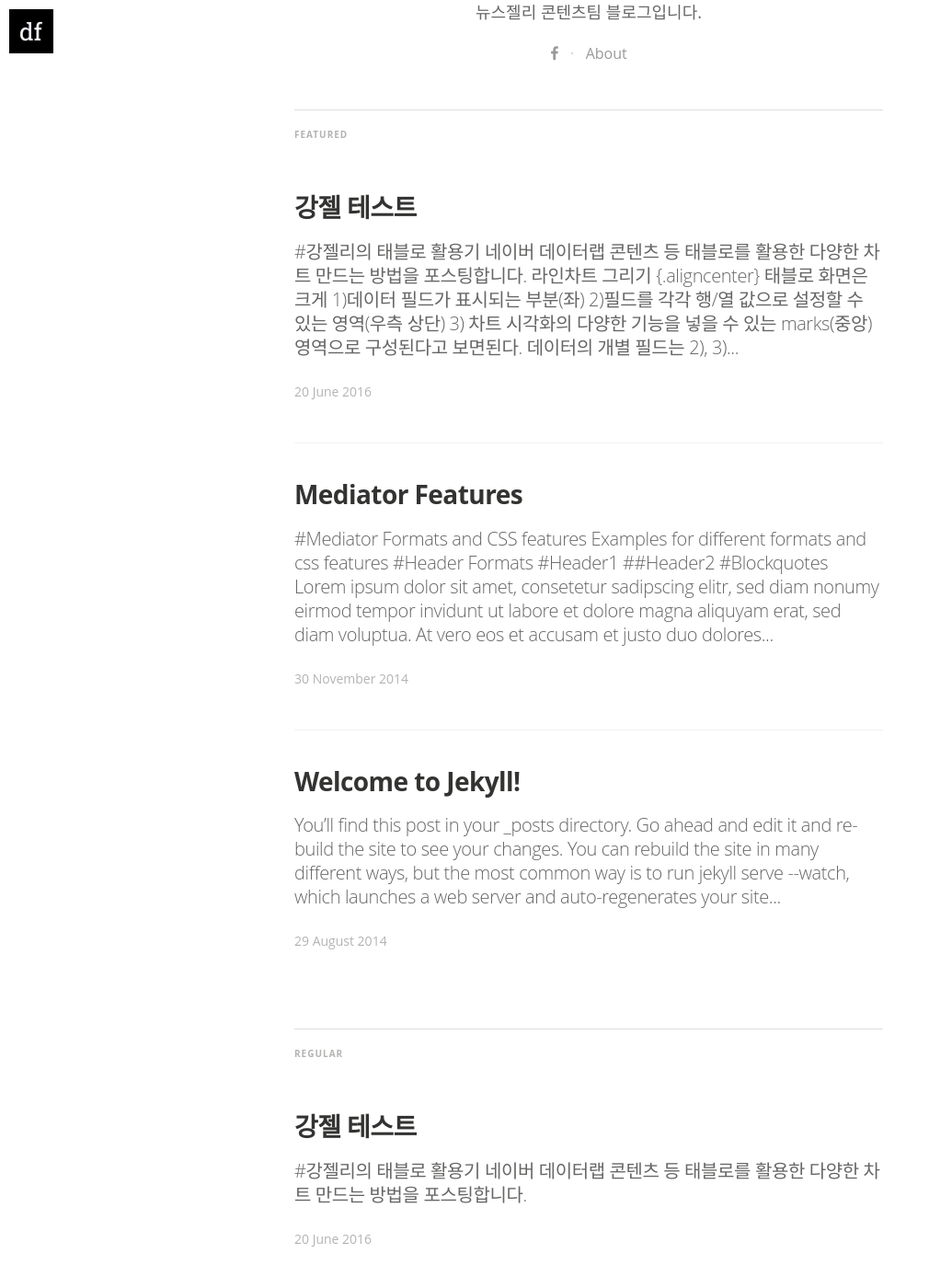
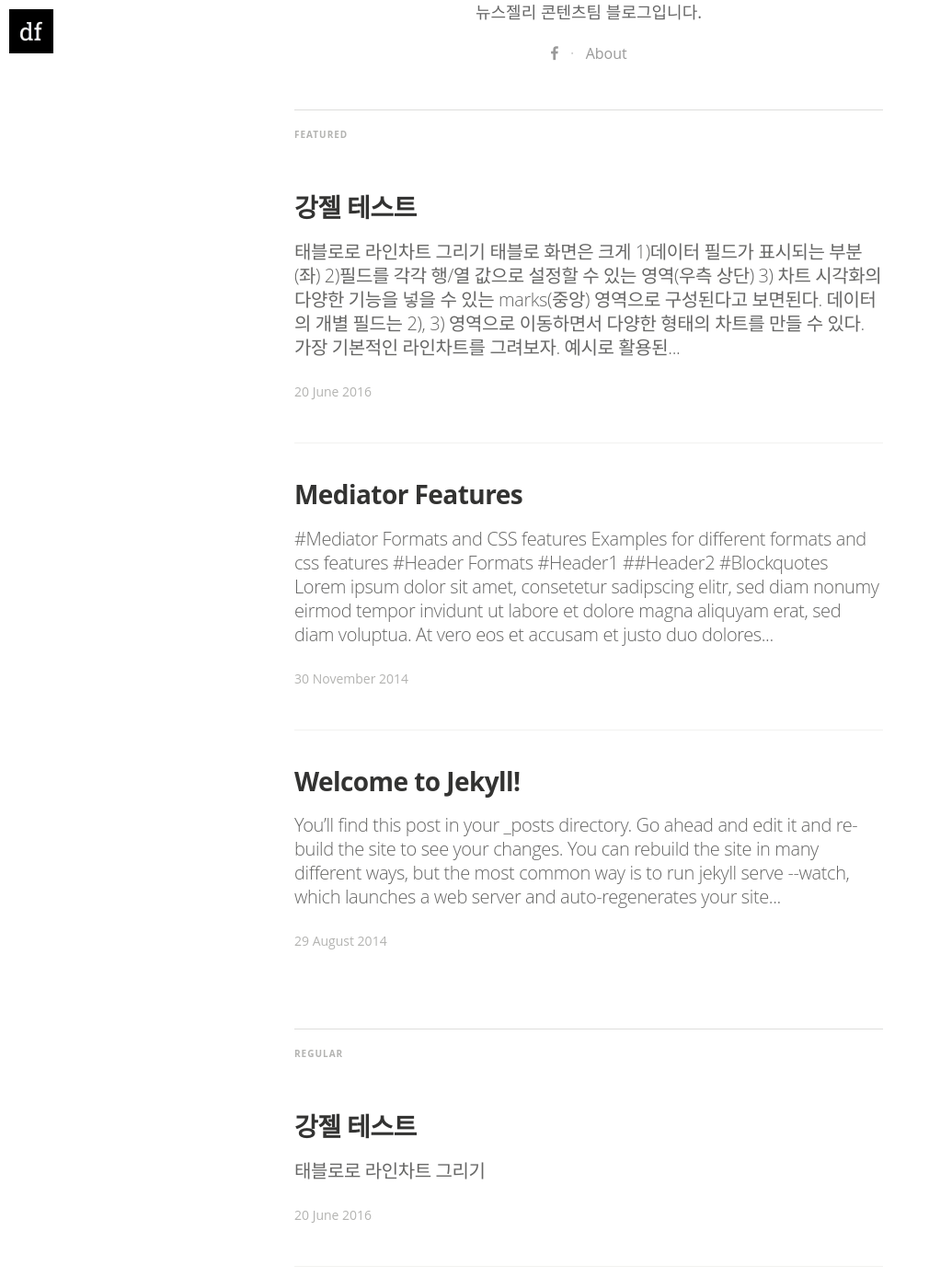
Before and after one commit to NewsJelly/blog-contents, a Jekyll site: the page built from index.html, in a window 1280 px wide and 1400 px high, scrolled down 592 px. Shown: the whole window at 92% size, without its empty margins (0-1010 px from the left). Built offline with Jekyll 4.4.1, drawn with Linux system fonts in a browser that asks for light colours; nearby versions of some CDN libraries; some web fonts are replaced; the list of posts is cut into pages by our own code.

Commit message:
Update 2016-06-20-kangjell_testl.markdown

```diff
--- a/_posts/2016-06-20-kangjell_testl.markdown
+++ b/_posts/2016-06-20-kangjell_testl.markdown
@@ -8,21 +8,18 @@
 image2: /assets/article_images/2014-11-30-mediator_features/night-track-mobile.JPG
 ---
 
-#강젤리의 태블로 활용기
->네이버 데이터랩 콘텐츠 등 태블로를 활용한 다양한 차트 만드는 방법을 포스팅합니다.
+## 태블로로 라인차트 그리기
 
-## 라인차트 그리기
-
-![image](https://cloud.githubusercontent.com/assets/10662638/16186494/c7cea22a-3705-11e6-9719-21ed75f7fc13.png){.aligncenter}
+![image](https://cloud.githubusercontent.com/assets/10662638/16186494/c7cea22a-3705-11e6-9719-21ed75f7fc13.png)
 > 태블로 화면은 크게 1)데이터 필드가 표시되는 부분(좌) 2)필드를 각각 행/열 값으로 설정할 수 있는 영역(우측 상단) 3) 차트 시각화의 다양한 기능을 넣을 수 있는 marks(중앙) 영역으로 구성된다고 보면된다. 데이터의 개별 필드는 2), 3) 영역으로 이동하면서 다양한 형태의 차트를 만들 수 있다.
 
-![image](https://cloud.githubusercontent.com/assets/10662638/16186610/6dc3c70a-3706-11e6-8b3c-feff06f938bf.png){.aligncenter}
+![image](https://cloud.githubusercontent.com/assets/10662638/16186610/6dc3c70a-3706-11e6-8b3c-feff06f938bf.png)
 > 가장 기본적인 라인차트를 그려보자. 예시로 활용된 데이터는 제주+자연(섬, 오름, 해변, 폭포) 키워드 검색량 데이터다. '날짜' 필드는 '열' 영역으로 '검색량' 필드는 '행' 영역으로 드래그 앤 드롭해 연도별 검색량 차트를 그린다.(여기까지 하면 라인이 하나 있는 차트가 만들어진다.) 연도에 따른 키워드별 검색량을 비교하는 라인차트를 그리고 싶을 때에는 '키워드' 필드를 marks 영역에 있는 color 부분으로 드래그 앤 드롭한다. 키워드별 색을 달리하는 라인그래프가 그려진다.
 
-![image](https://cloud.githubusercontent.com/assets/10662638/16186741/22cf4f7a-3707-11e6-80a7-3f23769eac92.png){.aligncenter}
+![image](https://cloud.githubusercontent.com/assets/10662638/16186741/22cf4f7a-3707-11e6-80a7-3f23769eac92.png)
 > 이제 마지막으로 라인 그래프에 검색량 수치를 굵기로 표현해보자. 방법은 '검색량' 필드를 marks 영역에 있는 size 부분으로 이동시킨다. 검색량이 많을 수록 라인 그래프가 두꺼워지는 것을 볼 수 있다. 이후 size를 조정하거나, color 기능 내 투명도를 조정해서 시각적으로 잘 보이도록 만들수도 있다.
 
-![image](https://cloud.githubusercontent.com/assets/10662638/16186834/c778beee-3707-11e6-8859-d3e532f50ea6.png){.aligncenter}
+![image](https://cloud.githubusercontent.com/assets/10662638/16186834/c778beee-3707-11e6-8859-d3e532f50ea6.png)
 > 참고) 완성된 예시 대시보드 이미지
 
-위의 차트를 활용해 제작한 네이버 데이터랩 4화 '우리도 떠나요~! 제주여행' [태블로 콘텐츠](https://public.tableau.com/views/_0617/0616_text?:embed=y&:display_count=yes&:showTabs=y&:showVizHome=no#3) 보러가기
+위의 차트를 활용해 제작한 네이버 데이터랩 4화 [우리도 떠나요~! 제주여행 태블로 콘텐츠](https://public.tableau.com/views/_0617/0616_text?:embed=y&:display_count=yes&:showTabs=y&:showVizHome=no#3) 보러가기
```
